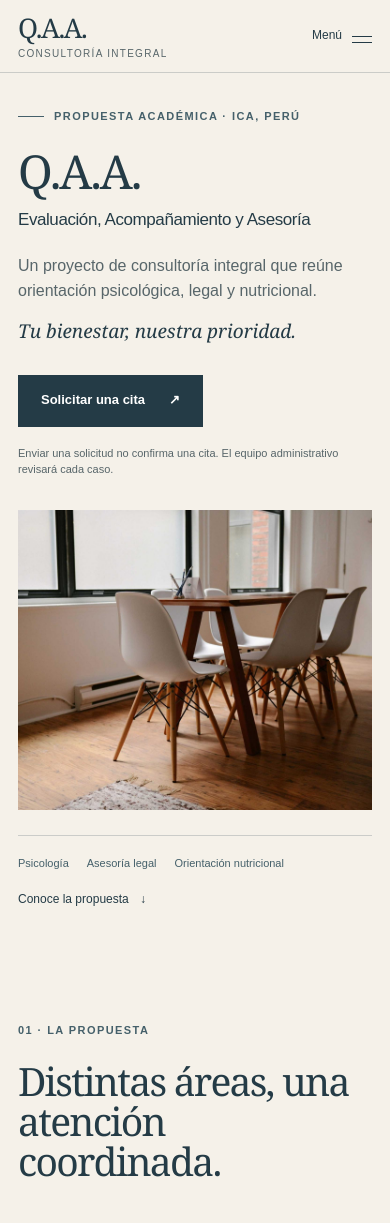
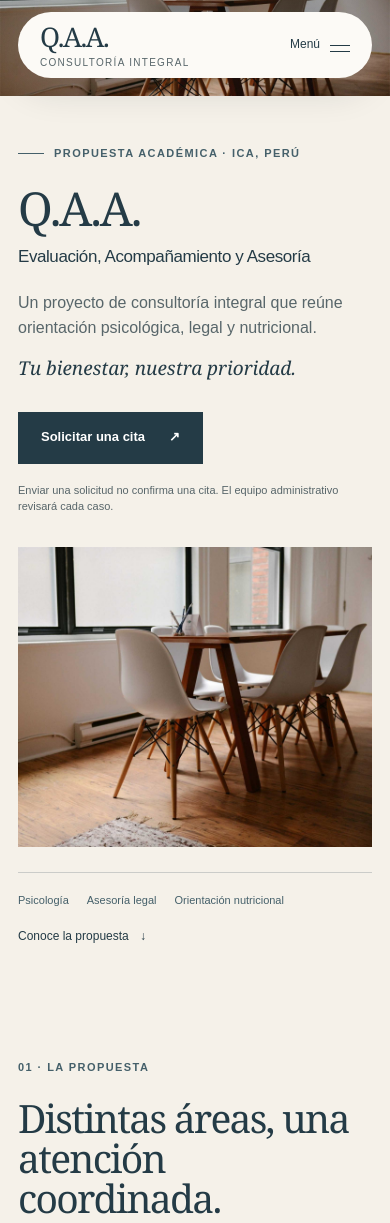
Before and after one commit to HetleoIV/QQA, a Flask app: page / in a window 390 px wide. Shown: the top 1223 px of the page. Run offline with Flask 3, Linux system fonts and the light colour scheme.

Commit message:
Actualiza diseño de navegacion principal

```diff
--- a/app/static/css/styles.css
+++ b/app/static/css/styles.css
@@ -48,13 +48,15 @@ button, a { -webkit-tap-highlight-color: transparent; }
 :focus-visible { outline: 3px solid #916b37; outline-offset: 4px; }
 
 .site-header {
-  position: sticky;
+  position: absolute;
   z-index: 10;
   top: 0;
-  background: rgba(245, 241, 233, 0.97);
-  border-bottom: 1px solid var(--line);
+  right: 0;
+  left: 0;
+  padding: 18px 0 30px;
+  background: linear-gradient(rgba(18, 33, 36, 0.2), rgba(18, 33, 36, 0.08)), url("../img/sala-referencial.jpg") center 47% / cover no-repeat;
 }
-.header-inner { min-height: 82px; display: flex; align-items: center; justify-content: space-between; gap: 32px; }
+.header-inner { width: min(100% - var(--gutter) * 2, var(--wrap)); min-height: 88px; display: flex; align-items: center; justify-content: space-between; gap: 32px; margin-inline: auto; padding-inline: clamp(28px, 4.2vw, 58px); border-radius: 999px; background: var(--paper); box-shadow: 0 12px 36px rgba(20, 37, 41, 0.14); }
 .brand { display: grid; gap: 0; text-decoration: none; line-height: 1.1; }
 .brand-name, .footer-brand { color: var(--petrol); font-family: var(--serif); font-size: 27px; letter-spacing: -0.06em; }
 .brand-description { margin-top: 5px; color: var(--muted); font-size: 10px; letter-spacing: 0.13em; text-transform: uppercase; }
@@ -82,10 +84,12 @@ button, a { -webkit-tap-highlight-color: transparent; }
 .button:hover { transform: translateY(-2px); background: #36525d; }
 .button:active { transform: translateY(1px); }
 .button-small { min-height: 44px; padding-inline: 17px; font-size: 12px; }
+.button-outline { border-color: var(--petrol); background: transparent; color: var(--petrol); }
+.button-outline:hover { background: #edf0ed; color: var(--petrol); }
 .button-light { border-color: var(--ivory); background: var(--ivory); color: var(--petrol); }
 .button-light:hover { background: #fff; color: var(--petrol); }
 
-.hero { padding-top: clamp(46px, 6.5vw, 90px); padding-bottom: 36px; }
+.hero { padding-top: clamp(160px, 15vw, 205px); padding-bottom: 36px; }
 .hero-grid { display: grid; grid-template-columns: minmax(0, 0.9fr) minmax(360px, 1.1fr); align-items: center; gap: clamp(40px, 7vw, 100px); }
 .hero-copy { max-width: 540px; }
 .hero-copy[data-enter] { animation: hero-arrive 700ms ease both; }
@@ -425,27 +429,32 @@ h1 span { display: block; margin-top: 15px; font-family: var(--sans); font-size:
 @media (max-width: 900px) {
   .site-nav { gap: 15px; }
   .site-nav > a:not(.button) { font-size: 12px; }
+  .header-inner { gap: 18px; padding-inline: 30px; }
   .hero-grid { grid-template-columns: 0.95fr 1.05fr; gap: 35px; }
   .hero-image, .hero-image img { min-height: 430px; }
   .intro-grid, .team-grid, .process-grid, .ethics-grid { gap: 50px; }
   .org-grid { grid-template-columns: repeat(2, 1fr); }
 }
 
-@media (max-width: 700px) {
-  :root { --gutter: 22px; }
-  html { scroll-padding-top: 75px; }
-  .header-inner { min-height: 72px; }
+@media (max-width: 820px) {
+  .site-header { padding: 12px 0 18px; }
+  .header-inner { min-height: 66px; padding-inline: 22px; }
   .menu-toggle { display: inline-flex; align-items: center; gap: 10px; padding: 10px 0 10px 12px; border: 0; background: transparent; color: var(--petrol); font-size: 12px; cursor: pointer; }
   .menu-toggle-mark, .menu-toggle-mark::after { width: 20px; height: 1px; display: block; background: currentColor; }
   .menu-toggle-mark { position: relative; }
   .menu-toggle-mark::after { position: absolute; top: 6px; left: 0; content: ""; }
   .menu-toggle[aria-expanded="true"] .menu-toggle-mark { transform: rotate(45deg); }
   .menu-toggle[aria-expanded="true"] .menu-toggle-mark::after { top: 0; transform: rotate(90deg); }
-  .site-nav { position: absolute; top: 100%; right: 0; left: 0; display: none; align-items: stretch; gap: 0; padding: 8px var(--gutter) 22px; border-bottom: 1px solid var(--line); background: var(--ivory); }
+  .site-nav { position: absolute; top: calc(100% - 18px); right: max(var(--gutter), calc((100vw - var(--wrap)) / 2)); left: max(var(--gutter), calc((100vw - var(--wrap)) / 2)); display: none; align-items: stretch; gap: 0; padding: 10px 22px 22px; border-radius: 0 0 27px 27px; background: var(--paper); box-shadow: 0 18px 28px rgba(20, 37, 41, 0.12); }
   .site-nav.is-open { display: grid; }
   .site-nav > a:not(.button) { padding: 12px 0; border-bottom: 1px solid var(--line); font-size: 14px; }
-  .site-nav .button { margin-top: 16px; }
-  .hero { padding-top: 35px; }
+  .site-nav .button { margin-top: 12px; }
+}
+
+@media (max-width: 700px) {
+  :root { --gutter: 22px; }
+  html { scroll-padding-top: 75px; }
+  .hero { padding-top: 145px; }
   .hero-grid { grid-template-columns: 1fr; gap: 32px; }
   .hero-copy { max-width: none; }
   h1 { font-size: clamp(45px, 12vw, 64px); }
--- a/app/templates/base.html
+++ b/app/templates/base.html
@@ -31,6 +31,7 @@
           <a href="{{ url_for('public.inicio') }}#servicios">Servicios</a>
           <a href="{{ url_for('public.inicio') }}#equipo">Equipo</a>
           <a href="{{ url_for('public.inicio') }}#proceso">Proceso</a>
+          <a class="button button-small button-outline" href="{{ url_for('admin.login') }}">Iniciar sesión</a>
           <a class="button button-small" href="{{ url_for('public.inicio') }}#cita">Solicitar una cita</a>
         </nav>
       </div>
```
